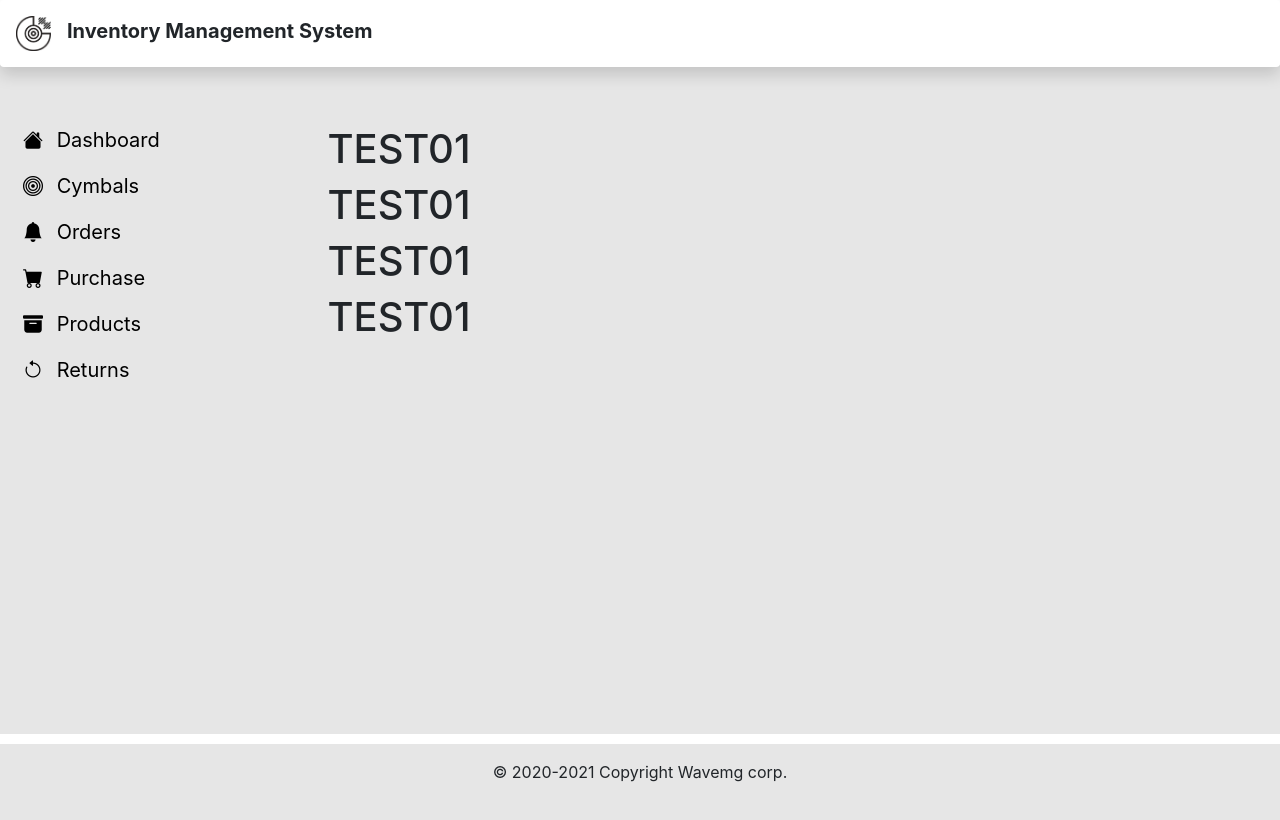
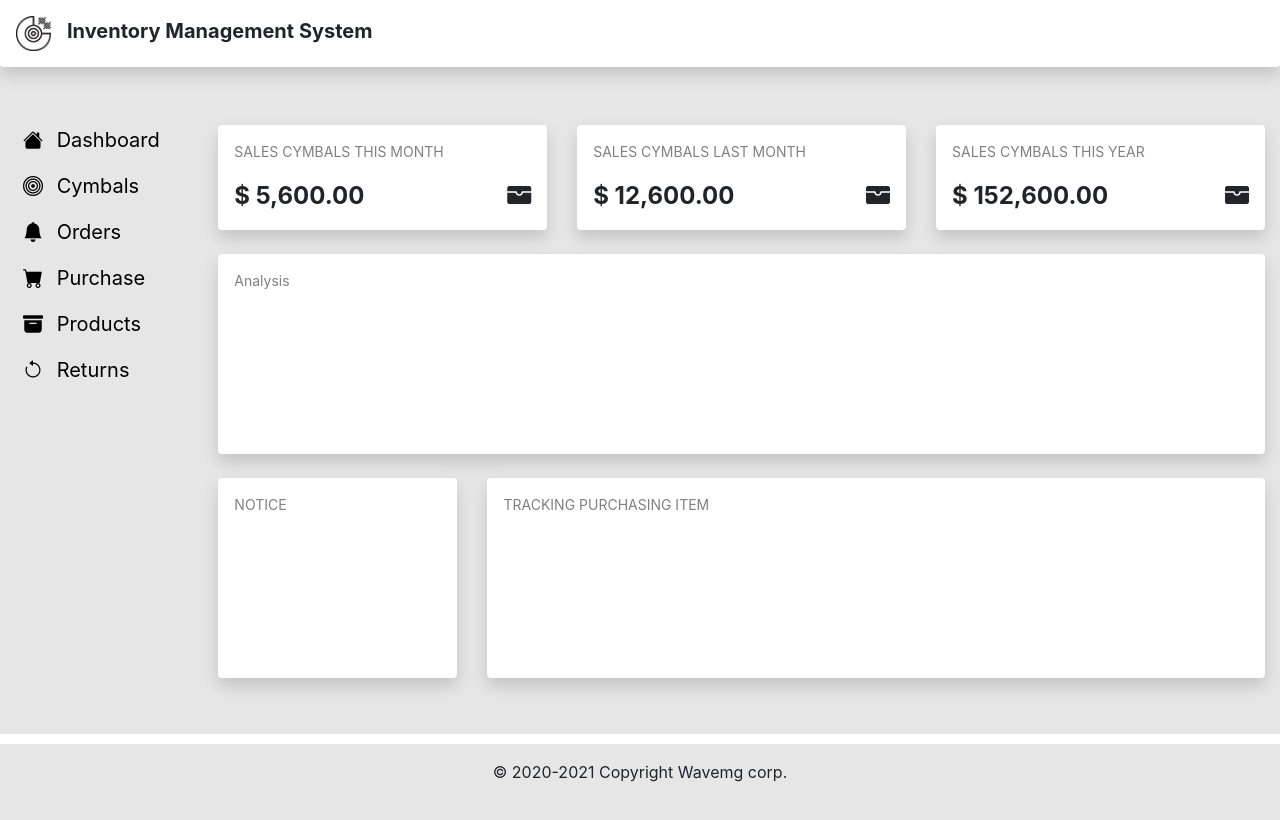
Before and after one commit to congmul/inventorymanagementsystem-react, a React (Create React App) app: page / in a window 1280 px wide. Shown: the top 820 px of the page. Built offline with nearby package versions, Linux system fonts and the light colour scheme.

Commit message:
Complete Dashboard

```diff
--- /dev/null
+++ b/src/components/Dashboard.js
@@ -0,0 +1,71 @@
+import React, { Component } from 'react'
+
+class Dashboard extends Component {
+    render() {
+        return (
+            <div className="container-fluid">
+                <div className="row">
+                    <div className="col-4">
+                        <div className="shadow p-3 mb-4 bg-white rounded">
+                            <p style={{ fontSize: "14px", color: "grey" }}>SALES CYMBALS THIS MONTH </p>
+                            <div className="clearfix">
+                                <p className="float-left m-0" style={{ fontSize: "24px", fontWeight: "bold" }}>$ 5,600.00</p>
+                                <i class="bi bi-wallet-fill float-right" style={{ fontSize: "24px" }}></i>
+                            </div>
+                        </div>
+                    </div>
+                    <div className="col-4">
+                        <div className="shadow p-3 mb-4 bg-white rounded">
+                            <p style={{ fontSize: "14px", color: "grey" }}>SALES CYMBALS LAST MONTH</p>
+                            <div className="clearfix">
+                                <p className="float-left m-0" style={{ fontSize: "24px", fontWeight: "bold" }}>$ 12,600.00</p>
+                                <i class="bi bi-wallet-fill float-right" style={{ fontSize: "24px" }}></i>
+                            </div>
+                        </div>
+                    </div>
+                    <div className="col-4">
+                        <div className="shadow p-3 mb-4 bg-white rounded">
+                            <p style={{ fontSize: "14px", color: "grey" }}>SALES CYMBALS THIS YEAR</p>
+                            <div className="clearfix">
+                                <p className="float-left m-0" style={{ fontSize: "24px", fontWeight: "bold" }}>$ 152,600.00</p>
+                                <i class="bi bi-wallet-fill float-right" style={{ fontSize: "24px" }}></i>
+                            </div>
+                        </div>
+                    </div>
+                </div>
+
+                <div className="row">
+                    <div className="col-12">
+                        <div className="shadow p-3 mb-4 bg-white rounded" style={{height:"200px"}}>
+                            <p style={{ fontSize: "14px", color: "grey" }}>Analysis </p>
+                            <div className="" >
+                            </div>
+                        </div>
+                    </div>
+                </div>
+
+                <div className="row">
+                    <div className="col-3">
+                        <div className="shadow p-3 mb-5 bg-white rounded" style={{minHeight:"200px"}}>
+                            <p style={{ fontSize: "14px", color: "grey" }}>NOTICE </p>
+                            <div className="">
+
+                            </div>
+                        </div>
+                    </div>
+                    <div className="col-9">
+                        <div className="shadow p-3 mb-5 bg-white rounded" style={{minHeight:"200px"}}>
+                            <p style={{ fontSize: "14px", color: "grey" }}>TRACKING PURCHASING ITEM </p>
+                            <div className="">
+
+                            </div>
+                        </div>
+                    </div>
+                </div>
+
+            </div>
+        )
+    }
+}
+
+export default Dashboard
--- a/src/components/Frame.js
+++ b/src/components/Frame.js
@@ -1,19 +1,18 @@
 import React from 'react'
 import NavLeft from './NavLeft'
 import Footer from './Footer'
+import Dashboard from './Dashboard'
 
 export default function Frame() {
     return (
         <>
         <div className="row" style={{backgroundColor: "#e6e6e6", marginTop:"65px", paddingTop: "60px", height:"100vh"}}>
-            <div className="col-3">
+            <div className="col-2 pr-0" style={{minWidth:"200px"}}>
                 <NavLeft />
             </div>
-            <div className="col-9">
-                <h1>TEST01</h1>
-                <h1>TEST01</h1>
-                <h1>TEST01</h1>
-                <h1>TEST01</h1>
+            <div className="col-10 pl-0">
+                <Dashboard />
+
             </div>
         </div>
         <Footer />
```
Also changed, not shown: 1 other file (tests, documents, lock files or other folders).
